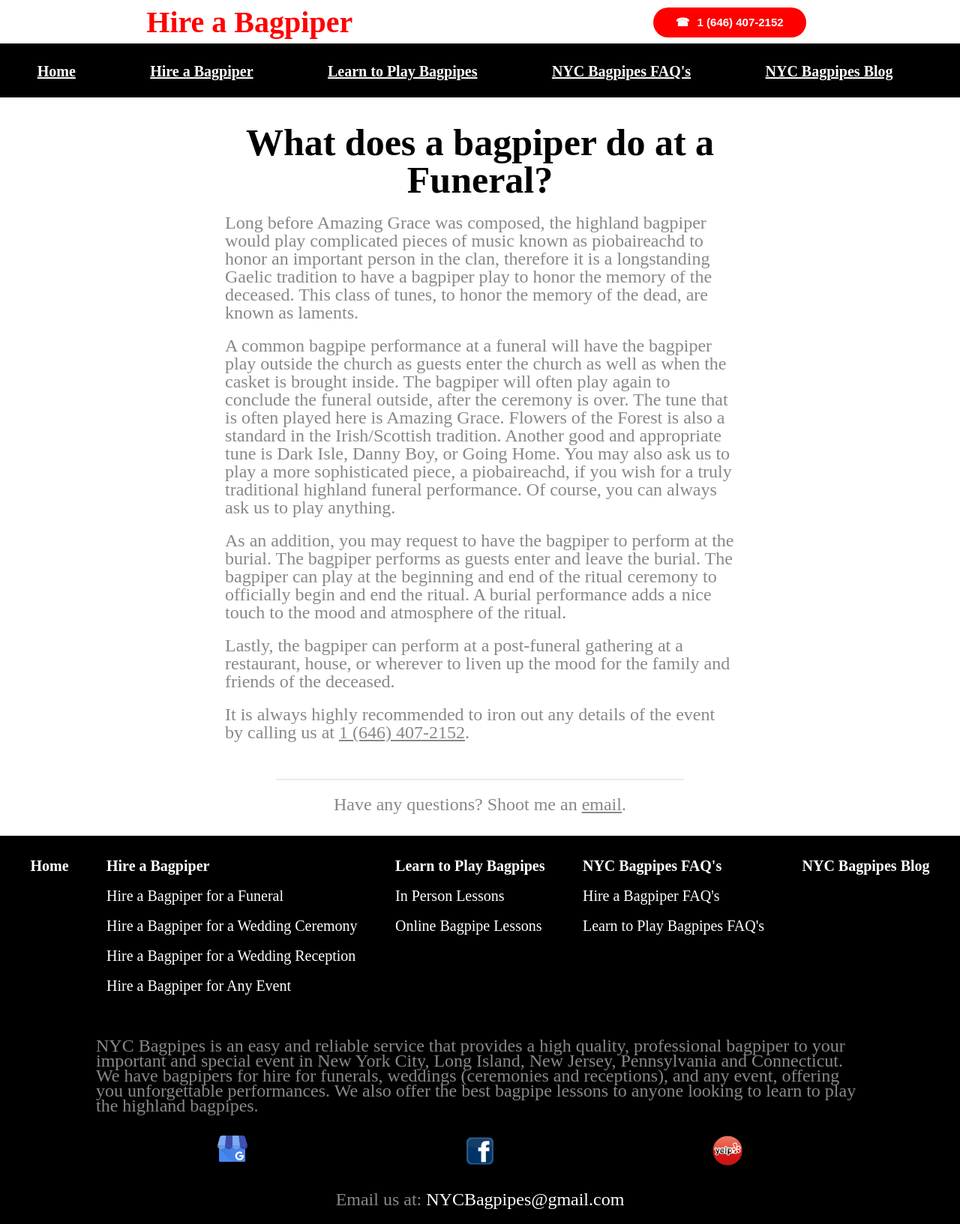
After one commit to CristopherMRodriguez/nycbagpipes-php, a PHP site: page /bagpipe-faq/hire-a-bagpiper/what-does-a-bagpiper-do-at-a-funeral.php in a window 1280 px wide. The commit adds this page. Shown: the whole page at 75% size. Run offline with PHP 8.4, Linux system fonts and the light colour scheme; data that the repository does not hold is empty; some web fonts are replaced.

Commit message:
added last of faqs for hire a bagpiper section

```diff
--- a/bagpipe-faq/hire-a-bagpiper/index.php
+++ b/bagpipe-faq/hire-a-bagpiper/index.php
@@ -24,7 +24,7 @@
 					<li class="blog-link"><a class="section-title blog-link-a" target="blank" href="<?php echo "/bagpipe-faq/hire-a-bagpiper/why-nyc-bagpipes.php";?>">Why NYC Bagpipes?</a></li>
 					<li class="blog-link"><a class="section-title blog-link-a" target="blank" href="<?php echo "/bagpipe-faq/hire-a-bagpiper/what-does-a-bagpiper-do-at-a-funeral.php";?>">What does a bagpiper do at a funeral?</a></li>
 					<li class="blog-link"><a class="section-title blog-link-a" target="blank" href="<?php echo "/bagpipe-faq/hire-a-bagpiper/what-does-a-bagpiper-do-at-a-wedding.php";?>">What does a bagpiper do at a wedding?</a></li>
-					<li class="blog-link"><a class="section-title blog-link-a" target="blank" href="<?php echo "/bagpipe-faq/hire-a-bagpiper/do-you-only-play-in-nyc.php";?>">Do you only play in NYC?</a></li>
+					<li class="blog-link"><a class="section-title blog-link-a" target="blank" href="<?php echo "/bagpipe-faq/hire-a-bagpiper/does-nyc-bagpipes-only-perform-in-nyc.php";?>">Does NYC Bagpipes Only Perform In NYC?</a></li>
 				</ul>
 			</div>
 		</section>
--- /dev/null
+++ b/bagpipe-faq/hire-a-bagpiper/what-does-a-bagpiper-do-at-a-funeral.php
@@ -0,0 +1,30 @@
+<?php require "../../components/head.php"?>
+		<title>What does a bagpiper do at a Funeral?</title>
+		<?php $content = "Learn about what a bagpiper does at a funeral. Find out appropriate tunes and when they should play them.";?>
+		<meta name="description" content="<?php echo $content;?>">
+		<meta property="og:description" content="<?php echo $content;?>">
+	</head>
+	<body>
+		<?php require "../../components/googleTagBody.php";?>
+		<?php require "../../components/call.php";?>
+		<?php require "../../components/nav.php";?>
+
+		<section class="blog-post-section">
+			<div class="blog-post-div">
+				<h1 class="section-title blog-post-title">What does a bagpiper do at a Funeral?</h1>
+				<p class="section-p blog-post-p">Long before Amazing Grace was composed, the highland bagpiper would play complicated pieces of music known as piobaireachd to honor an important person in the clan, therefore it is a longstanding Gaelic tradition to have a bagpiper play to honor the memory of the deceased. This class of tunes, to honor the memory of the dead, are known as laments.</p>
+				<p class="section-p blog-post-p">A common bagpipe performance at a funeral will have the bagpiper play outside the church as guests enter the church as well as when the casket is brought inside. The bagpiper will often play again to conclude the funeral outside, after the ceremony is over. The tune that is often played here is Amazing Grace. Flowers of the Forest is also a standard in the Irish/Scottish tradition. Another good and appropriate tune is Dark Isle, Danny Boy, or Going Home. You may also ask us to play a more sophisticated piece, a piobaireachd, if you wish for a truly traditional highland funeral performance. Of course, you can always ask us to play anything.</p>
+				<p class="section-p blog-post-p">As an addition, you may request to have the bagpiper to perform at the burial. The bagpiper performs as guests enter and leave the burial. The bagpiper can play at the beginning and end of the ritual ceremony to officially begin and end the ritual. A burial performance adds a nice touch to the mood and atmosphere of the ritual.</p>
+        <p class="section-p blog-post-p">Lastly, the bagpiper can perform at a post-funeral gathering at a restaurant, house, or wherever to liven up the mood for the family and friends of the deceased.</p>
+        <p class="section-p blog-post-p">It is always highly recommended to iron out any details of the event by calling us at <a href="tel:16464072152">1 (646) 407-2152<a>.</p>
+
+				<div class="section-border"></div>
+				<p class="section-p questions">Have any questions? Shoot me an <a href="mailto: nycbagpipes@gmail.com">email</a>.</p>
+
+			</div>
+		</section>
+
+		<?php require "../../components/footer.php";?>
+		<script src="../../script.js"></script>
+	</body>
+</html>
```
Also changed, not shown: bagpipe-faq/hire-a-bagpiper/does-nyc-bagpipes-only-perform-in-nyc.php (added, +27 -0 lines), bagpipe-faq/hire-a-bagpiper/what-does-a-bagpiper-do-at-a-wedding.php (added, +29 -0 lines).
